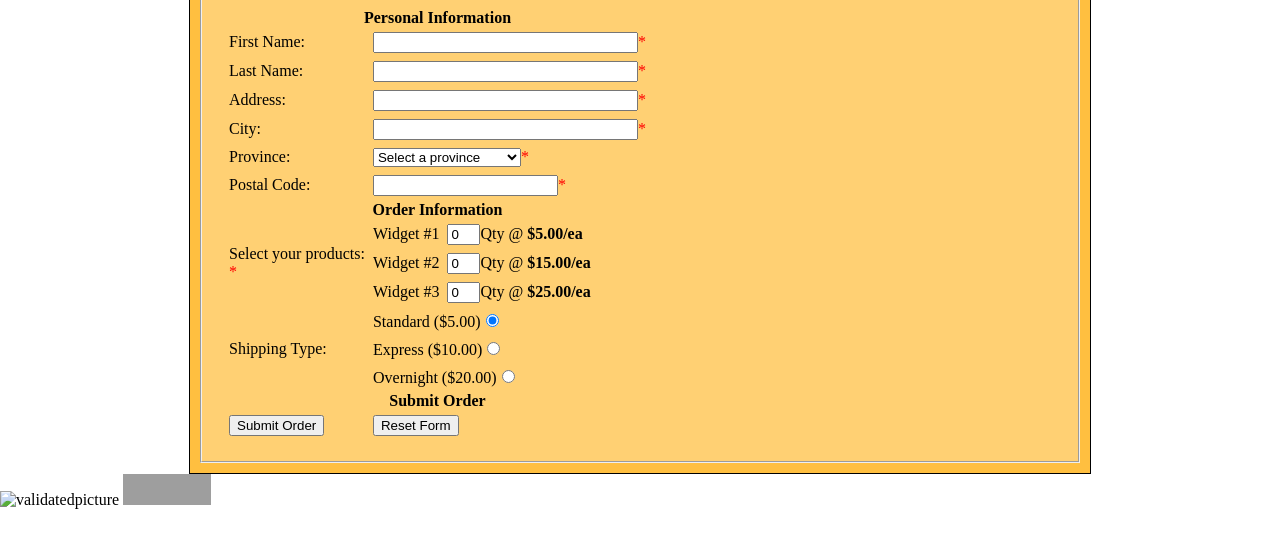
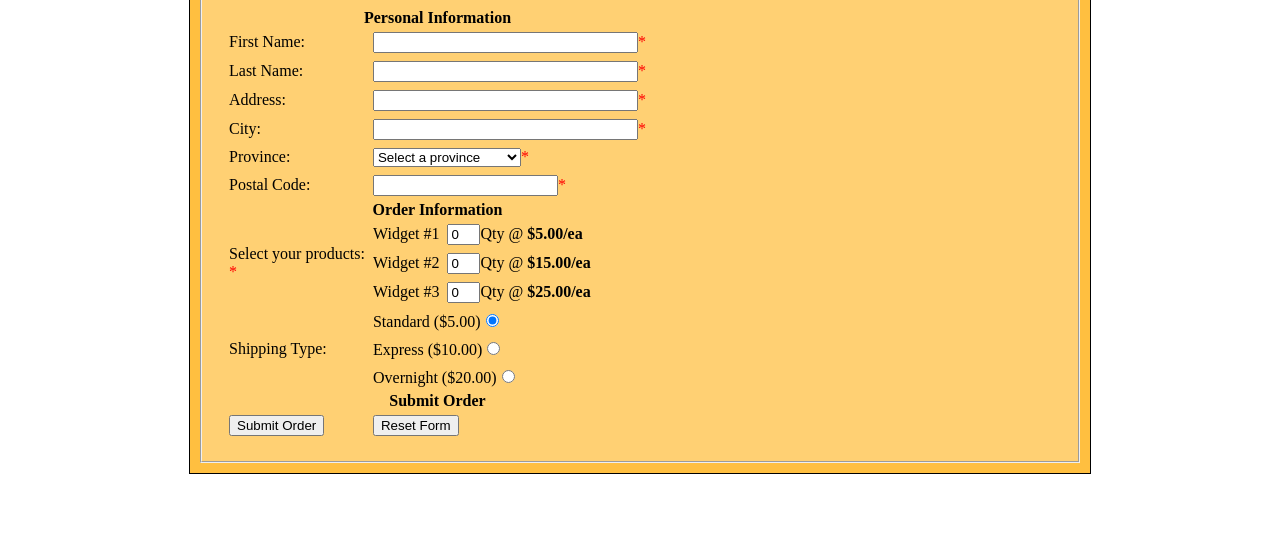
Before and after one commit to li000611/OrderForm, a plain HTML site: page OrderForm.html in a window 1280 px wide. Shown: the part 79-626 px from the top of the page. Drawn offline with Linux system fonts and the light colour scheme; grey boxes are pictures that could not be loaded.

Commit message:
https://github.com/li000611/orderform.git

```diff
--- a/OrderForm.html
+++ b/OrderForm.html
@@ -172,13 +172,7 @@ else return false;
     </form>
 </div>
 </div>
-<p>
-  <img src="validatedpicture.jpg" alt="validatedpicture" height="300" width="350" />
-      <a href="http://jigsaw.w3.org/css-validator/check/referer">
-          <img style="border:0;width:88px;height:31px"
-              src="http://jigsaw.w3.org/css-validator/images/vcss-blue"
-              alt="Valid CSS!" />
-      </a>
-</p>
+
+
 </body>
 </html>
```
